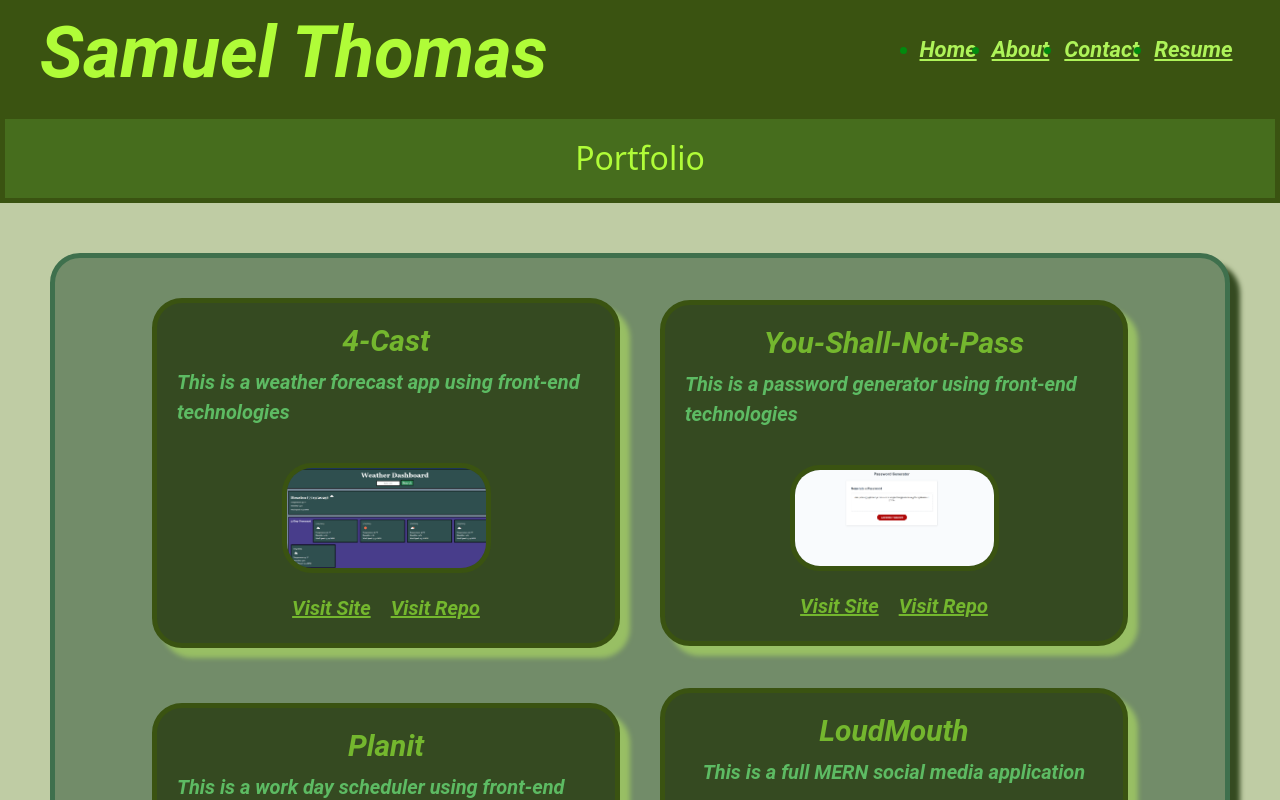
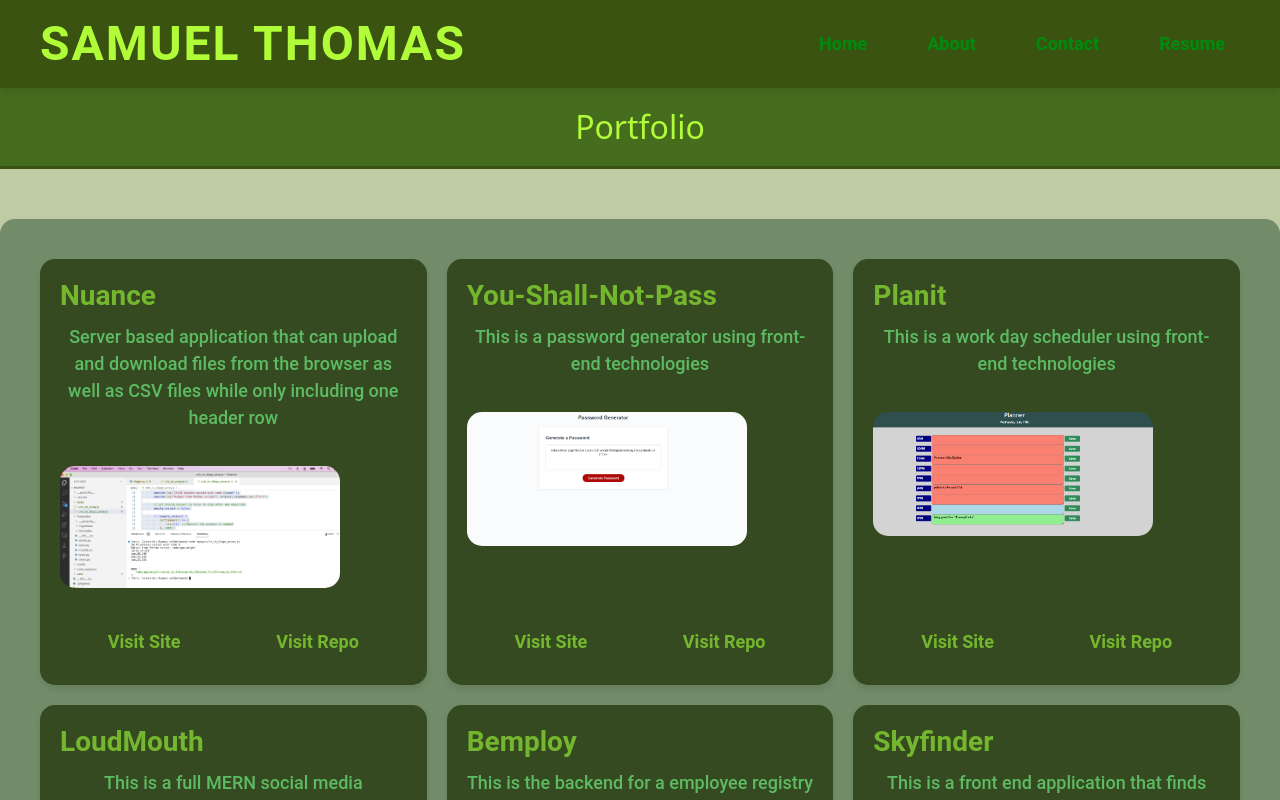
Before and after one commit to figuri/MyPortfolio, a React (Vite) app: page / in a window 1280 px wide. Shown: the top 800 px of the page. Built offline with nearby package versions, Linux system fonts and the light colour scheme.

Commit message:
updating with some more modern styling and a new project

```diff
--- a/package.json
+++ b/package.json
@@ -10,8 +10,10 @@
     "preview": "vite preview"
   },
   "dependencies": {
+    "@emailjs/browser": "^4.4.1",
     "@fortawesome/fontawesome-free": "^6.4.2",
     "bootstrap": "^5.3.1",
+    "emailjs-com": "^3.2.0",
     "react": "^18.2.0",
     "react-dom": "^18.2.0",
     "react-router-dom": "^6.15.0"
--- a/src/components/Footer.jsx
+++ b/src/components/Footer.jsx
@@ -4,7 +4,7 @@ function Footer() {
   return (
     <footer>
       <div className="footer-content">
-        <p className='footer-message'>You can find me on github and linked in, just click the links to the right.</p>
+        <p className='footer-message'>You can find me on github and linked in, just click the links to the right if you're on desktop; or below on other devices.</p>
         <div className="social-links">
           <a href="https://github.com/figuri">Github</a>
           <a href="https://www.linkedin.com/in/samuel-thomas-b82614183/">LinkedIn</a>
--- a/src/components/pages/Contact.jsx
+++ b/src/components/pages/Contact.jsx
@@ -1,85 +1,19 @@
-import React, { useState } from "react";
+import React from "react";
 
 export default function Contact() {
-  const [name, setName] = useState("");
-  const [email, setEmail] = useState("");
-  const [message, setMessage] = useState("");
-  const [isSubmitted, setIsSubmitted] = useState(false);
-  const [errors, setErrors] = useState({});
-
-  const handleSubmit = (e) => {
-    e.preventDefault();
-
-    // Perform form validation
-    const newErrors = {};
-    if (!name.trim()) {
-      newErrors.name = "Name is required";
-    }
-    if (!email.trim()) {
-      newErrors.email = "Email is required";
-    } else if (!isValidEmail(email)) {
-      newErrors.email = "Invalid email address";
-    }
-    if (!message.trim()) {
-      newErrors.message = "Message is required";
-    }
-
-    // If there are errors, set them in the state and do not submit the form
-    if (Object.keys(newErrors).length > 0) {
-      setErrors(newErrors);
-    } else {
-      // If there are no errors, submit the form
-      setIsSubmitted(true);
-    }
-  };
-
-  const isValidEmail = (email) => {
-    const emailRegex = /^[A-Za-z0-9._%+-]+@[A-Za-z0-9.-]+\.[A-Za-z]{2,}$/;
-    return emailRegex.test(email);
-  };
-
   return (
     <section id="contact">
-        <h2 className="header">Contact</h2>
+      <h2 className="header">Contact</h2>
       <div className="contact-container">
         <p className="contact-message">
-          If you would like to reach out via email, fill out the forms below.
+          You can reach me at the following email address:
         </p>
-        {/* Confirmation message on form submit */}
-        {isSubmitted && <p>Thank you for your message!</p>}
-        {/* Contact form */}
-        <form onSubmit={handleSubmit}>
-          <label htmlFor="name">Name:</label>
-          <input
-            type="text"
-            name="name"
-            id="name"
-            value={name}
-            onChange={(e) => setName(e.target.value)}
-            required
-          />
-          {errors.name && <p className="error">{errors.name}</p>}
-          <label htmlFor="email">Email:</label>
-          <input
-            type="email"
-            name="email"
-            id="email"
-            value={email}
-            onChange={(e) => setEmail(e.target.value)}
-            required
-          />
-          {errors.email && <p className="error">{errors.email}</p>}
-          <label htmlFor="message">Message:</label>
-          <textarea
-            name="message"
-            id="message"
-            value={message}
-            onChange={(e) => setMessage(e.target.value)}
-            required
-          />
-          {errors.message && <p className="error">{errors.message}</p>}
-          <button type="submit">Submit</button>
-        </form>
+        <p className="contact-info">
+          <strong>Email:</strong> samtisme@gmail.com
+        </p>
+        <p className="contact-info">
+          <strong>Phone:</strong> (209) 944-3695
+        </p>
       </div>
     </section>
   );
--- a/src/components/pages/Portfolio.jsx
+++ b/src/components/pages/Portfolio.jsx
@@ -1,11 +1,11 @@
 export default function Portfolio() {
     const projects = [
         {
-            title: '4-Cast',
-            description: 'This is a weather forecast app using front-end technologies',
-            link: 'https://figuri.github.io/4-cast-app/',
-            repoLink: 'https://github.com/figuri/4-cast-app',
-            image: './project-images/4-cast-app.png'
+            title: 'Nuance',
+            description: 'Server based application that can upload and download files from the browser as well as CSV files while only including one header row',
+
+            repoLink: 'https://github.com/figuri/Nuance',
+            image: './project-images/Nuance.png'
         },
         {
             title: 'You-Shall-Not-Pass',
--- a/src/components/pages/Resume.jsx
+++ b/src/components/pages/Resume.jsx
@@ -2,6 +2,9 @@ export default function Resume() {
   // list of my dev skills as an array
   const skills = [
     "JavaScript",
+    "Python",
+    "Django",
+    "pandas",
     "HTML",
     "CSS",
     "React",
@@ -11,17 +14,21 @@ export default function Resume() {
     "MongoDB",
     "Mongoose",
     "Sequelize",
-    "GraphQL",
-    "Apollo",
+    "ApolloGraphQL",
+    "AWSec2, S3",
     "REST API",
   ];
   // list of my experiences as an array
   const experiences = [
     {
-      title: "None",
+      title: "FreeLance Web Developer",
       description:
-        " I am looking forward to my first ever job in the tech industry.",
+        "Assisted a small dev team to create the scaffolding for a new project. I was responsible for writing the API routes using python and Django. I made a very rudamentary front end only to test UI/UX. I also wrote the tests for the API routes. I finished the mvp within 2 days. I managed to supply the devs with a functional API that they went on to use for their larger projects. This scaffolding was used to import, download and upload csv files that contain python excecutables to the browser."
     },
+    {
+      title: "Freelance Software Developer",
+      description: "Hired to create a webpage for a podcast homepage. Using a MERN stack I created a functional webpage with a responsive UI so users can interact with their favorite podcast."
+    }
   ];
   // list of my education as an array
   const education = [
--- a/src/index.css
+++ b/src/index.css
@@ -20,23 +20,23 @@ body {
   background-color: var(--warmgreen);
 }
 
+
 .header {
   background-color: var(--moss);
-  display: flex;
-  justify-content: center;
-  align-items: center;
-  flex-direction: column;
   padding: 20px 0;
   color: var(--chartruese);
-  border: solid 5px var(--juniper);
+  text-align: center;
+  border-bottom: 3px solid var(--juniper);
 }
 
 .myName {
-  font-size: 72px;
+  font-size: 48px;
   font-family: "Roboto", sans-serif;
-  font-weight: bold;
-  font-style: italic;
+  font-weight: 700;
   color: var(--chartruese);
+  margin: 0;
+  text-transform: uppercase;
+  letter-spacing: 2px;
 }
 
 nav {
@@ -44,85 +44,156 @@ nav {
   display: flex;
   justify-content: space-between;
   align-items: center;
-  padding: 10px 40px;
+  padding: 15px 40px;
+  box-shadow: 0 4px 8px rgba(0, 0, 0, 0.1);
+  position: sticky;
+  top: 0;
+  z-index: 1000;
+  flex-wrap: wrap; /* Allows wrapping on smaller screens */
 }
 
 .nav-links {
   display: flex;
-  justify-content: space-around;
-  width: 30%;
+  flex-wrap: wrap; /* Allows wrapping on smaller screens */
+  gap: 30px;
+  list-style: none;
+  margin: 0;
+  padding: 0;
 }
 
-.navLink {
-  font-size: 22px;
+.navLink a {
+  font-size: 18px;
   font-family: "Roboto", sans-serif;
-  font-weight: bold;
-  font-style: italic;
+  font-weight: 600;
   color: var(--emerald);
+  text-decoration: none;
+  padding: 8px 15px;
+  border-radius: 5px;
+  transition: background-color 0.3s ease, color 0.3s ease;
 }
 
+.navLink a:hover {
+  background-color: var(--emerald);
+  color: #fff;
+}
+
+@media (max-width: 1024px) {
+  nav {
+    padding: 10px 20px; /* Reduced padding for medium screens */
+  }
+
+  .nav-links {
+    gap: 20px; /* Reduced gap for medium screens */
+  }
+
+  .navLink a {
+    font-size: 16px; /* Slightly smaller font for medium screens */
+    padding: 6px 10px; /* Reduced padding for medium screens */
+  }
+}
+
+@media (max-width: 768px) {
+  nav {
+    padding: 10px 10px; /* Further reduced padding for small screens */
+  }
+
+  .nav-links {
+    flex-direction: column; /* Stack links vertically on small screens */
+    align-items: center; /* Center the links */
+    gap: 10px; /* Reduced gap for small screens */
+    width: 100%; /* Full width for better alignment */
+  }
+
+  .navLink a {
+    font-size: 14px; /* Smaller font size for small screens */
+    padding: 5px 10px; /* Reduced padding for small screens */
+    width: 100%; /* Full width for better touch targets */
+    text-align: center; /* Center text for better readability */
+  }
+}
 .projects {
   background-color: var(--sage);
-  display: flex;
-  justify-content: center;
-  align-items: center;
-  flex-wrap: wrap;
-  padding: 20px 0;
-  margin: 50px;
-  border: solid 5px var(--hunter);
-  border-radius: 30px;
-  box-shadow: 10px 10px 5px var(--seaweed);
+  display: grid;
+  grid-template-columns: repeat(auto-fit, minmax(300px, 1fr));
+  gap: 20px;
+  padding: 40px;
+  margin: 50px auto;
+  border-radius: 15px;
+  box-shadow: 0 4px 10px rgba(0, 0, 0, 0.1);
 }
 
 .project {
   background-color: var(--seaweed);
   display: flex;
-  justify-content: center;
-  align-items: center;
   flex-direction: column;
   padding: 20px;
-  margin: 20px;
-  max-width: 40%;
-  border: solid 5px var(--juniper);
-  border-radius: 30px;
-  box-shadow: 10px 10px 5px var(--olive);
+  border-radius: 15px;
+  transition: transform 0.3s ease, box-shadow 0.3s ease;
+  box-shadow: 0 4px 6px rgba(0, 0, 0, 0.1);
+}
+
+.project:hover {
+  transform: translateY(-10px);
+  box-shadow: 0 8px 12px rgba(0, 0, 0, 0.2);
 }
 
 .project-name {
-  font-size: 30px;
+  font-size: 28px;
   font-family: "Roboto", sans-serif;
-  font-weight: bold;
-  font-style: italic;
+  font-weight: 700;
   color: var(--pear);
+  margin-bottom: 10px;
 }
 
 .project-description {
-  font-size: 20px;
+  font-size: 18px;
   font-family: "Roboto", sans-serif;
-  font-weight: bold;
-  font-style: italic;
+  font-weight: 500;
   color: var(--fern);
+  text-align: center;
+  margin-bottom: 15px;
 }
 
 .project-image {
-  width: 50%;
-  height: 50%;
-  border: solid 5px var(--juniper);
-  border-radius: 30px;
-  margin: 20px;
+  width: 100%;
+  height: auto;
+  max-width: 280px;
+  border-radius: 15px;
+  margin: 20px 0;
+  transition: transform 0.3s ease;
+}
+
+.project-image:hover {
+  transform: scale(1.05);
+}
+
+.links {
+  display: flex;
+  justify-content: space-around;
+  margin-top: auto;
+  padding-top: 10px;
 }
 
 .projectLink {
-  font-size: 20px;
+  font-size: 18px;
   font-family: "Roboto", sans-serif;
-  font-weight: bold;
-  font-style: italic;
+  font-weight: 600;
   color: var(--pear);
-  padding: 10px;
+  text-decoration: none;
+  padding: 10px 15px;
+  border-radius: 8px;
+  transition: background-color 0.3s ease, color 0.3s ease;
+}
+
+.projectLink:hover {
+  background-color: var(--fern);
+  color: #fff;
 }
 
 a {
   color: var(--lime);
+  text-decoration: none;
+  transition: color 0.3s ease;
 }
 
 a:hover {
```
Also changed, not shown: public/project-images/Nuance.png (added), 1 other file (tests, documents, lock files or other folders).
